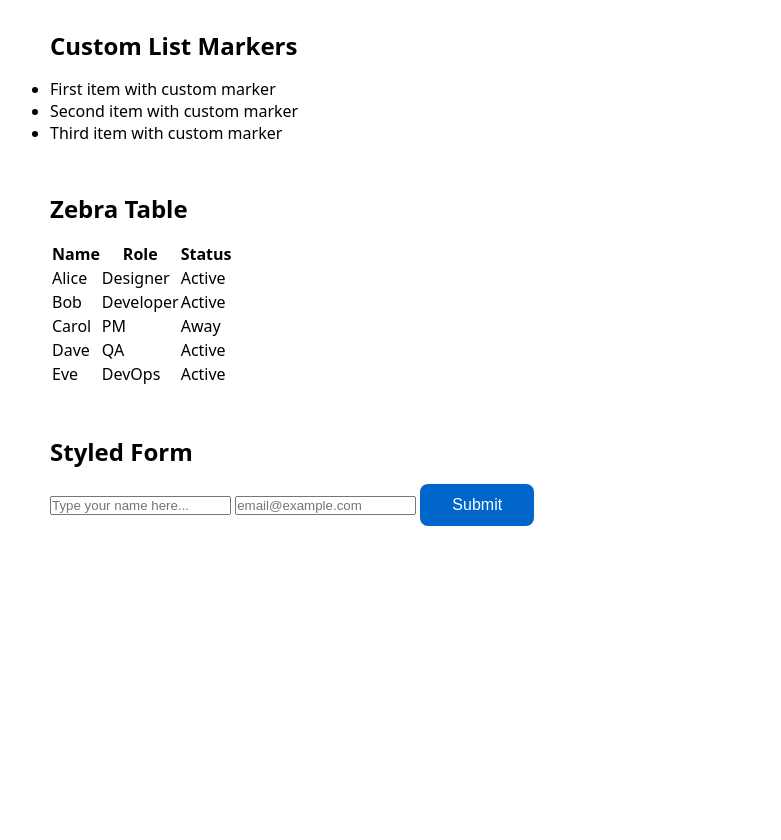
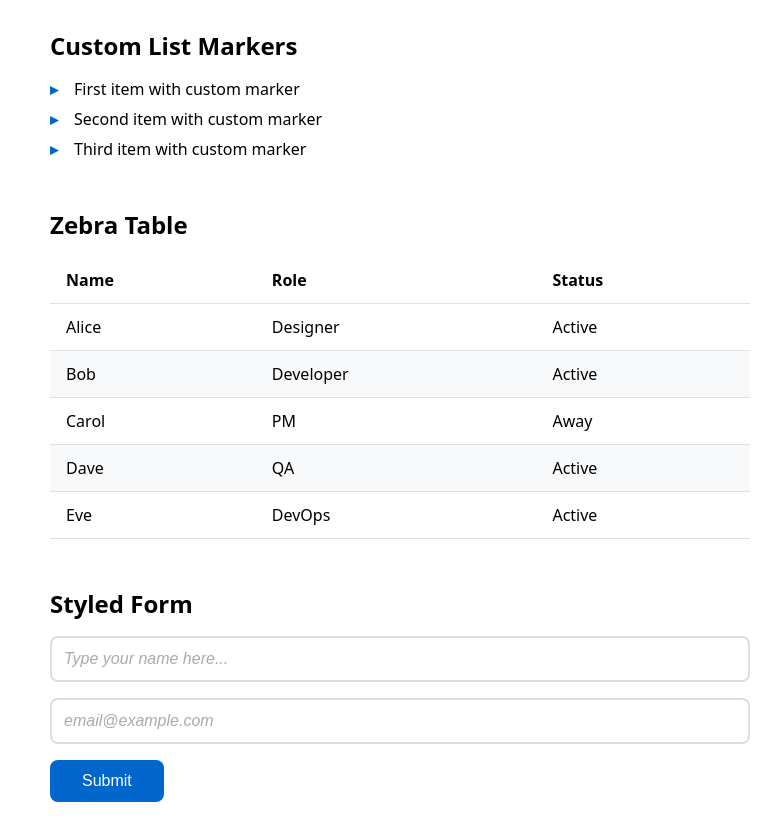
Before and after one commit to angularWorkshop/html_lessons, a plain HTML site: page index.html in a window 1280 px wide. Shown: the part 78-918 px from the top of the page, without its empty margins (240-1021 px from the left). Before the commit the page ends 800 px from the top, so only its background shows below. Drawn offline with Linux system fonts and the light colour scheme.

Commit message:
Add answer: pseudo-elements

```diff
--- a/styles.css
+++ b/styles.css
@@ -1,4 +1,4 @@
-/* === Pseudo-Elements Exercise === */
+/* === Pseudo-Elements — Solution === */
 * { margin: 0; padding: 0; box-sizing: border-box; }
 body { font-family: system-ui, sans-serif; padding: 2rem; }
 .container { max-width: 700px; margin: 0 auto; }
@@ -6,19 +6,19 @@ h1 { margin-bottom: 2rem; }
 h2 { margin-bottom: 1rem; }
 section { margin-bottom: 3rem; }
 
-/* TODO 1: .custom-list — list-style none */
-/* TODO 2: .custom-list li — padding-left 1.5rem, position relative, margin-bottom 0.5rem */
-/* TODO 3: .custom-list li::before — content "▸", position absolute, left 0, color #0066cc, font-weight bold */
+.custom-list { list-style: none; }
+.custom-list li { padding-left: 1.5rem; position: relative; margin-bottom: 0.5rem; }
+.custom-list li::before { content: "\25B8"; position: absolute; left: 0; color: #0066cc; font-weight: bold; }
 
-/* TODO 4: .zebra-table — width 100%, border-collapse collapse */
-/* TODO 5: .zebra-table th, td — padding 0.75rem 1rem, text-align left, border-bottom 1px solid #e0e0e0 */
-/* TODO 6: .zebra-table tbody tr:nth-child(even) — background #f8f9fa */
-/* TODO 7: .zebra-table tbody tr:hover — background #e8f0fe */
+.zebra-table { width: 100%; border-collapse: collapse; }
+.zebra-table th, .zebra-table td { padding: 0.75rem 1rem; text-align: left; border-bottom: 1px solid #e0e0e0; }
+.zebra-table tbody tr:nth-child(even) { background: #f8f9fa; }
+.zebra-table tbody tr:hover { background: #e8f0fe; }
 
-/* TODO 8: input — width 100%, padding 0.75rem, border 2px solid #ddd, border-radius 8px, margin-bottom 1rem, font-size 1rem */
-/* TODO 9: input::placeholder — color #aaa, font-style italic */
-/* TODO 10: input:focus-visible — outline 2px solid #0066cc, outline-offset 2px */
+input { width: 100%; padding: 0.75rem; border: 2px solid #ddd; border-radius: 8px; margin-bottom: 1rem; font-size: 1rem; }
+input::placeholder { color: #aaa; font-style: italic; }
+input:focus-visible { outline: 2px solid #0066cc; outline-offset: 2px; }
 
-/* TODO 11: ::selection — background #0066cc, color white */
+::selection { background: #0066cc; color: white; }
 
 button { padding: 0.75rem 2rem; background: #0066cc; color: white; border: none; border-radius: 8px; cursor: pointer; font-size: 1rem; }
```
Also changed, not shown: README.md.
